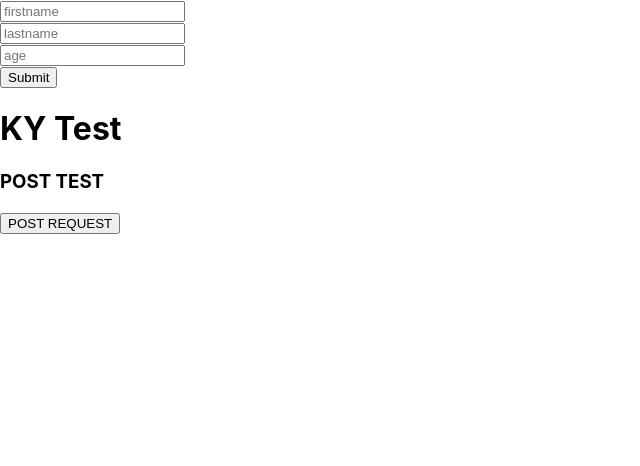
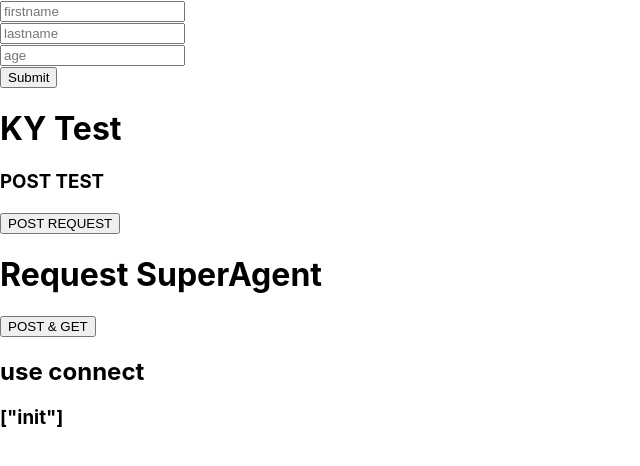
Before and after one commit to citron03/reactwebtest, a React (Create React App) app: page / in a window 1280 px wide. Shown: the top 466 px of the page, without its empty margins (0-640 px from the left). Built offline with nearby package versions, Linux system fonts and the light colour scheme.

Commit message:
use superagent & redux connect

```diff
--- a/package.json
+++ b/package.json
@@ -11,7 +11,10 @@
     "react": "^18.2.0",
     "react-dom": "^18.2.0",
     "react-hook-form": "^7.39.1",
+    "react-redux": "^8.0.5",
     "react-scripts": "5.0.1",
+    "redux": "^4.0.5",
+    "superagent": "^8.0.3",
     "web-vitals": "^2.1.4",
     "yup": "^0.32.11"
   },
--- a/src/App.js
+++ b/src/App.js
@@ -1,13 +1,23 @@
 import "./App.css";
 import Form from "./components/Form";
 import HttpRequestWithKy from "./components/HttpRequestWithKy";
+import HttpRequestWithSuperagent from "./components/HttpRequestWithSuperagent";
+import { Provider } from "react-redux";
+import { createStore } from "redux";
+import reducer from "./reducer/reducer";
+import ReduxTest from "./components/ReduxTest";
 
 function App() {
+  const store = createStore(reducer);
   return (
-    <div>
-      <Form />
-      <HttpRequestWithKy />
-    </div>
+    <Provider store={store}>
+      <>
+        <Form />
+        <HttpRequestWithKy />
+        <HttpRequestWithSuperagent />
+        <ReduxTest />
+      </>
+    </Provider>
   );
 }
 
--- /dev/null
+++ b/src/actions/ordersAction.js
@@ -0,0 +1,5 @@
+export const ADD_ORDER = "ADD_ORDER";
+
+export const addOrderAction = (data) => {
+  return { type: ADD_ORDER, payload: data };
+};
--- /dev/null
+++ b/src/components/HttpRequestWithSuperagent.jsx
@@ -0,0 +1,32 @@
+import superagent from "superagent";
+
+const HttpRequestWithSuperagent = () => {
+  const handlePostGet = async () => {
+    superagent
+      .post("http://localhost:3105/login")
+      .send({
+        email: "aaa@aaa.aaa",
+        name: "qwe",
+        password: "aaa111!!!",
+      })
+      .set("accept", "json")
+      .end((err, res) => {
+        if (err) {
+          alert(`err: ${JSON.stringify(err)}`);
+        } else {
+          alert(`res: ${JSON.stringify(res.body.data)}`);
+        }
+      });
+    const response = await superagent.get("http://localhost:3105/");
+    console.log(response);
+  };
+
+  return (
+    <div>
+      <h1>Request SuperAgent</h1>
+      <button onClick={handlePostGet}>POST & GET</button>
+    </div>
+  );
+};
+
+export default HttpRequestWithSuperagent;
--- /dev/null
+++ b/src/components/ReduxTest.jsx
@@ -0,0 +1,22 @@
+import { useSelector, useDispatch, connect } from "react-redux";
+import { addOrderAction } from "../actions/ordersAction";
+
+function ReduxTest({ orders }) {
+  //   const state = useSelector((state) => state.ordersReducer);
+  //   const dispatch = useDispatch();
+
+  return (
+    <div>
+      {/* <h1>{JSON.stringify(state)}</h1>
+      <button onClick={() => dispatch(addOrderAction("APPLE"))}>ADD</button> */}
+      <h2>use connect</h2>
+      <h3>{JSON.stringify(orders)}</h3>
+    </div>
+  );
+}
+
+const mapStateToProps = (state) => ({
+  orders: state.ordersReducer.orders,
+});
+
+export default connect(mapStateToProps)(ReduxTest);
--- /dev/null
+++ b/src/reducer/reducer.js
@@ -0,0 +1,17 @@
+import { ADD_ORDER } from "../actions/ordersAction";
+import { combineReducers } from "redux";
+
+const initialState = {
+  orders: ["init"],
+};
+
+const ordersReducer = (state = initialState, action) => {
+  switch (action.type) {
+    case ADD_ORDER:
+      return { orders: [...state.orders, action.payload] };
+    default:
+      return state;
+  }
+};
+
+export default combineReducers({ ordersReducer });
```
Also changed, not shown: 1 other file (tests, documents, lock files or other folders).
